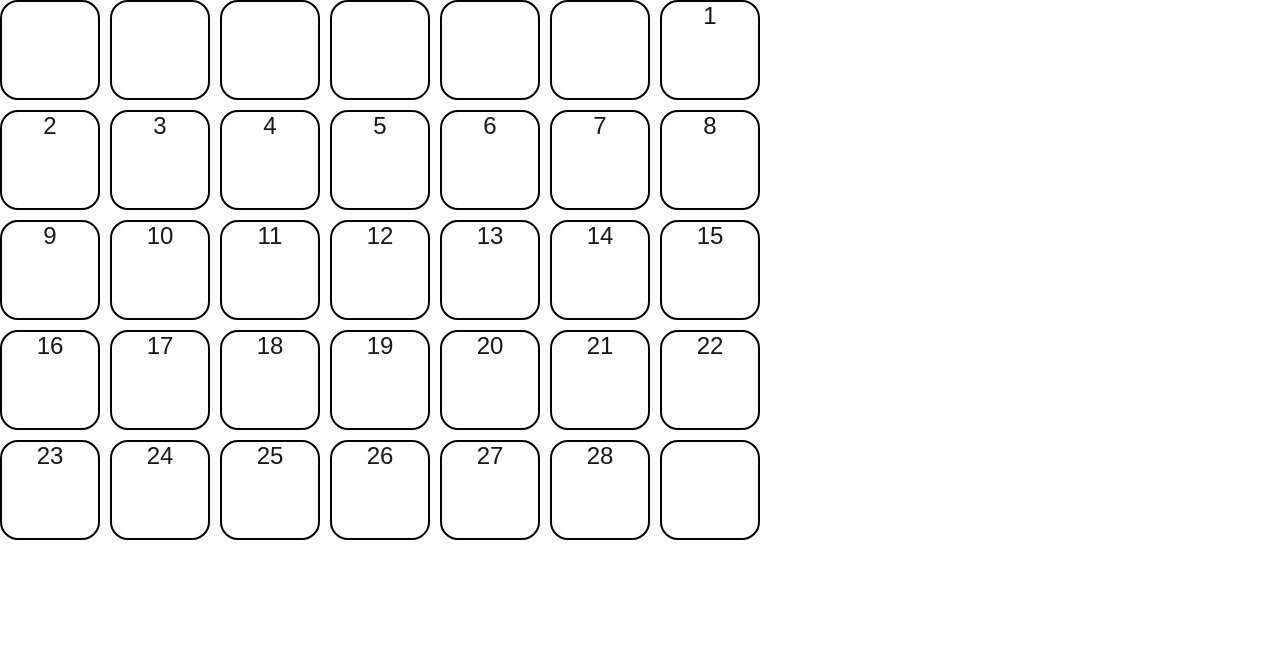
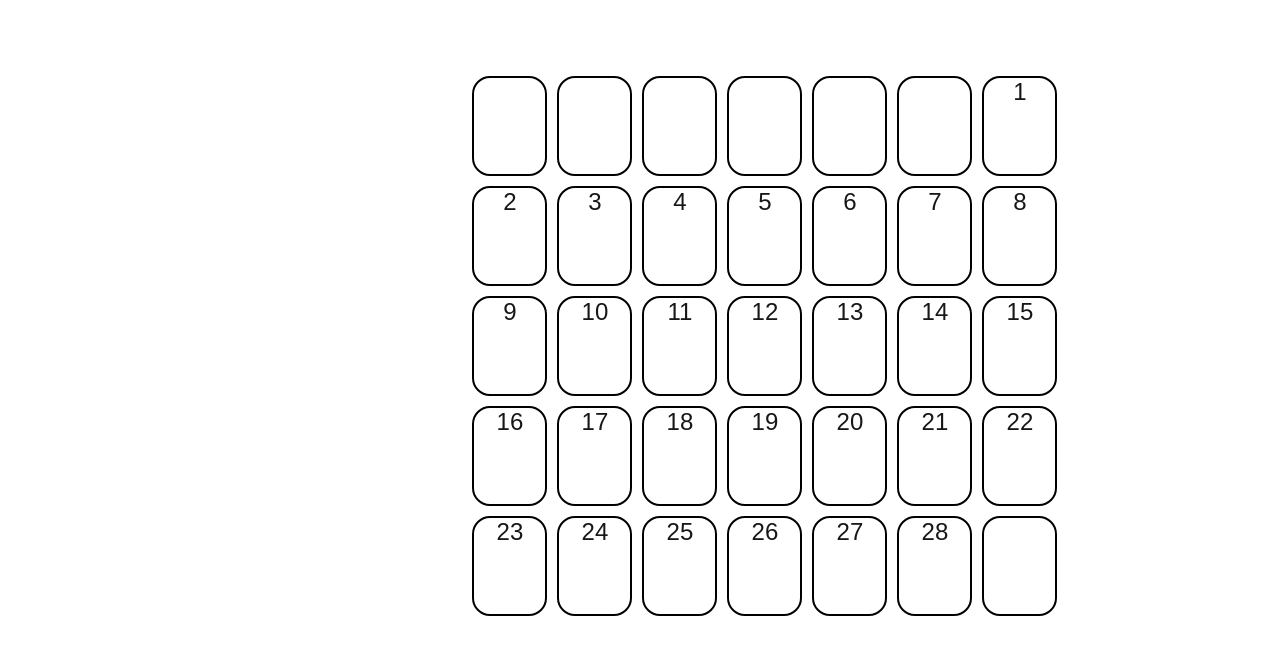
Before and after one commit to justusbruegmann/stechuhr, a Next.js app: page /kalender in a window 1280 px wide. Shown: the top 654 px of the page. Built offline with nearby package versions, Linux system fonts and the light colour scheme.

Commit message:
Spielerei

```diff
--- a/src/app/kalender/kalender.module.css
+++ b/src/app/kalender/kalender.module.css
@@ -1,8 +1,11 @@
-.kalender_grid{
+.kalender_grid {
     display: grid;
     grid-template-columns: repeat(7, 0.001fr);
     grid-template-rows: repeat(6, 1fr);
     gap: 10px;
+
+    padding-top: 2cm;
+    padding-left: 12.5cm;
 }
 
 .kalender_day {
@@ -10,10 +13,11 @@
     justify-content: center;
     /*align-items: center;*/
     border-radius: 18px;
-    width: 100px;
+    width: 75px;
     height: 100px;
     border: 2px solid black;
 }
+
 .kalender_day:hover {
     background-color: lightgray;
     cursor: pointer;
```
